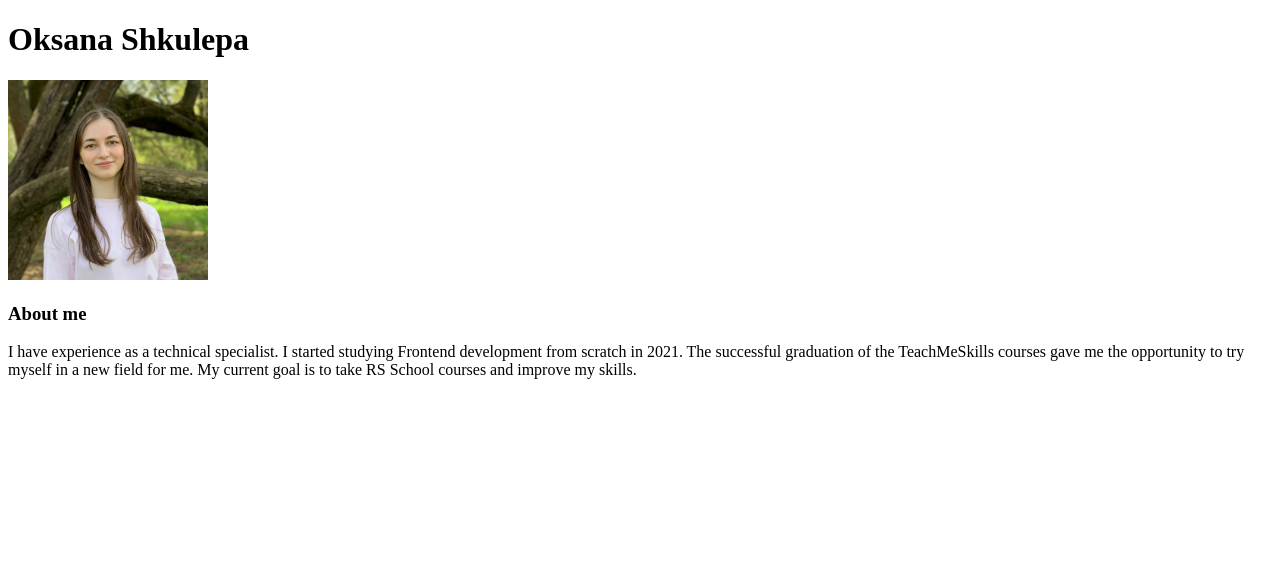
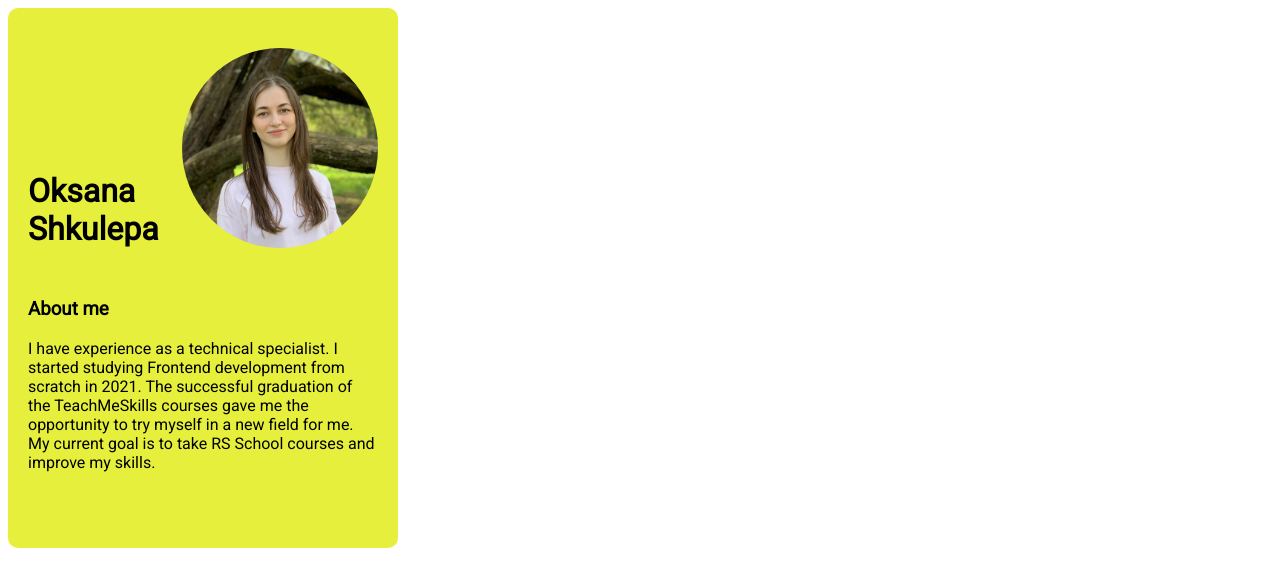
Before and after one commit to OksSh/rsschool-cv, a plain HTML site: page index.html in a window 1280 px wide. Drawn offline with Linux system fonts and the light colour scheme.

Commit message:
feat: fix style.css

```diff
--- a/index.html
+++ b/index.html
@@ -4,25 +4,29 @@
     <meta charset="UTF-8" />
     <meta http-equiv="X-UA-Compatible" content="IE=edge" />
     <meta name="viewport" content="width=device-width, initial-scale=1.0" />
+    <link rel="preconnect" href="https://fonts.googleapis.com" />
+    <link rel="preconnect" href="https://fonts.gstatic.com" crossorigin />
+    <link
+      href="https://fonts.googleapis.com/css2?family=Roboto&display=swap"
+      rel="stylesheet"
+    />
     <link rel="stylesheet" href="./style.css" />
     <title>CV</title>
   </head>
   <body>
-    <h1 class="name">Oksana Shkulepa</h1>
-    <img
-      class="image"
-      src="./photo.jpg"
-      alt="Photo"
-      width="200px"
-      height="200px"
-    />
-    <h3 class="title">About me</h3>
-    <p class="text">
-      I have experience as a technical specialist. I started studying Frontend
-      development from scratch in 2021. The successful graduation of the
-      TeachMeSkills courses gave me the opportunity to try myself in a new field
-      for me. My current goal is to take RS School courses and improve my
-      skills.
-    </p>
+    <div class="card">
+      <div class="name">
+        <h1>Oksana Shkulepa</h1>
+        <img class="image" src="./photo.jpg" alt="Photo" />
+      </div>
+      <h3 class="title">About me</h3>
+      <p>
+        I have experience as a technical specialist. I started studying Frontend
+        development from scratch in 2021. The successful graduation of the
+        TeachMeSkills courses gave me the opportunity to try myself in a new
+        field for me. My current goal is to take RS School courses and improve
+        my skills.
+      </p>
+    </div>
   </body>
 </html>
--- a/style.css
+++ b/style.css
@@ -0,0 +1,27 @@
+* {
+  font-family: 'Roboto', sans-serif;
+}
+
+.card {
+  width: 350px;
+  height: 500px;
+  border-radius: 10px;
+  background-color: rgb(230, 239, 60);
+  padding: 40px 20px 0px 20px;
+}
+
+.name {
+  display: flex;
+  align-items: end;
+  margin-bottom: 50px;
+}
+
+.name h1 {
+  margin: 0;
+}
+
+.image {
+  width: 200px;
+  height: 200px;
+  border-radius: 50%;
+}
```
